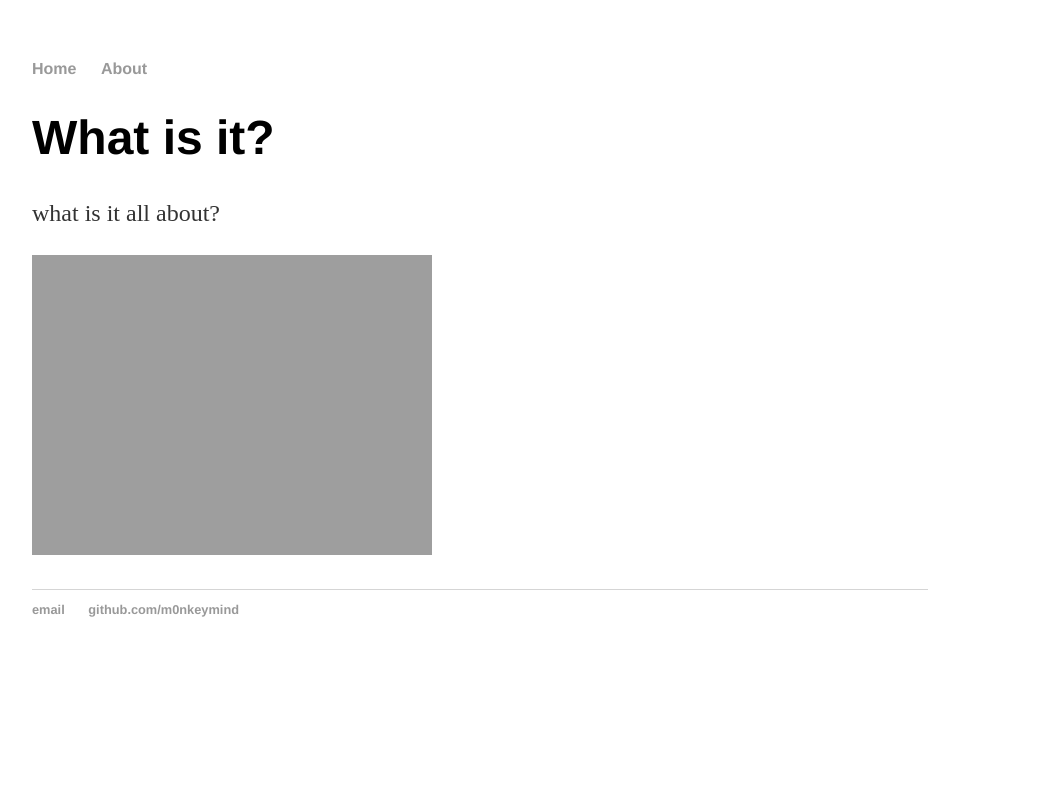
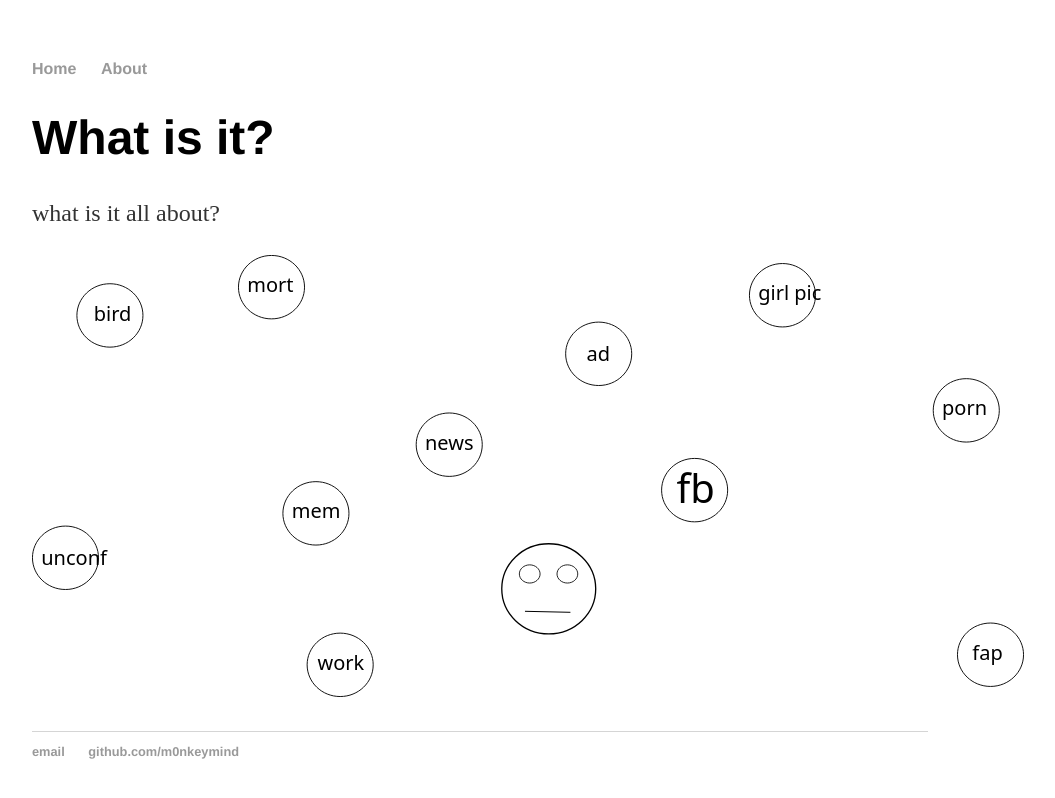
Before and after one commit to m0nkeymind/m0nkeymind.github.io, a Jekyll site: the page built from _articles/what-is-it.md, in a window 1280 px wide. Shown: the top 798 px of the page, without its empty margins (160-1215 px from the left). Built offline with Jekyll 4.4.1, drawn with Linux system fonts in a browser that asks for light colours.

Commit message:
Back to simple svg image

```diff
--- a/_articles/what-is-it.md
+++ b/_articles/what-is-it.md
@@ -4,4 +4,4 @@
 ---
 what is it all about?
 
-![My helpful screenshot]({{ site.url }}/images/bob2.svg =500px)
+![My helpful screenshot]({{ site.url }}/images/bob2.svg)
```
